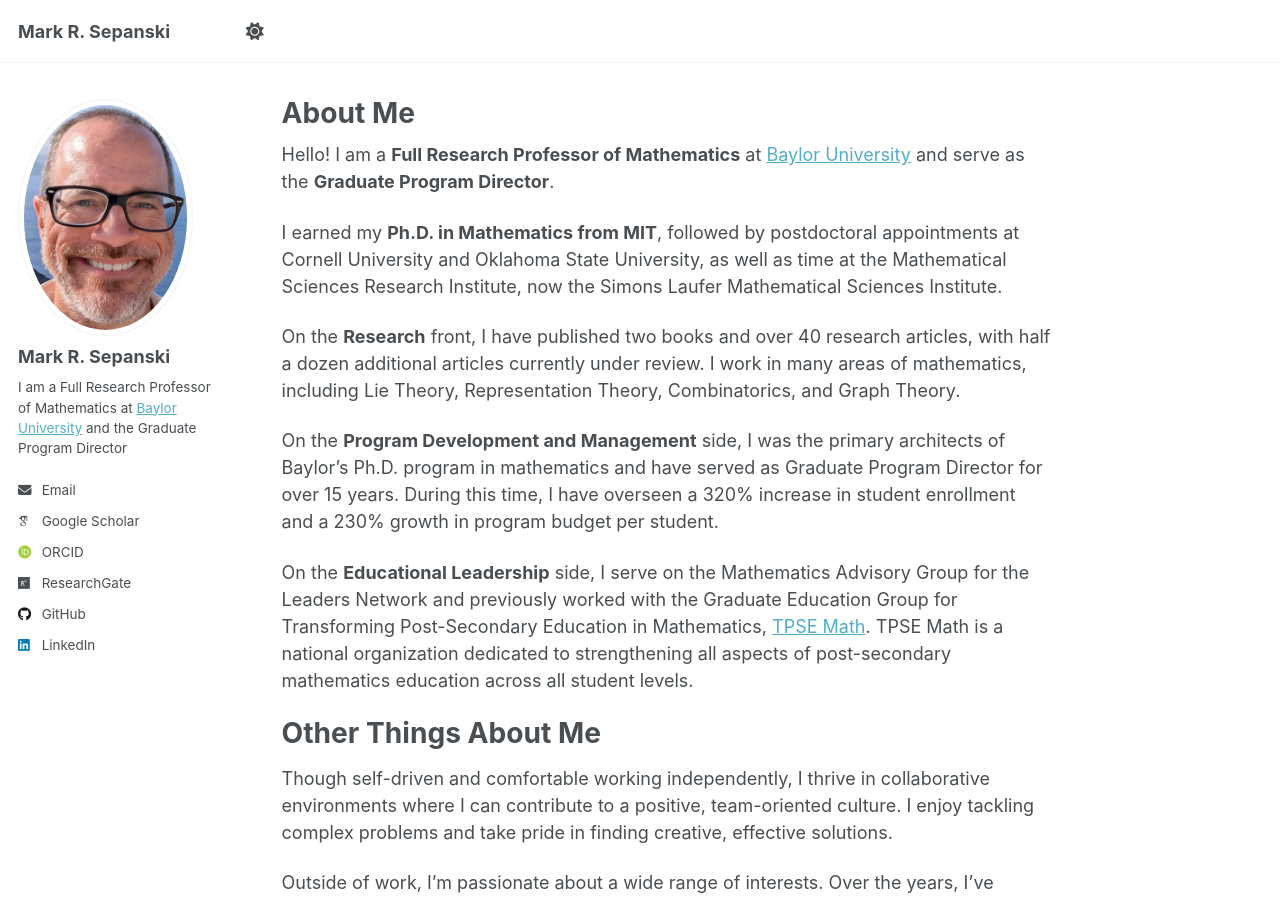
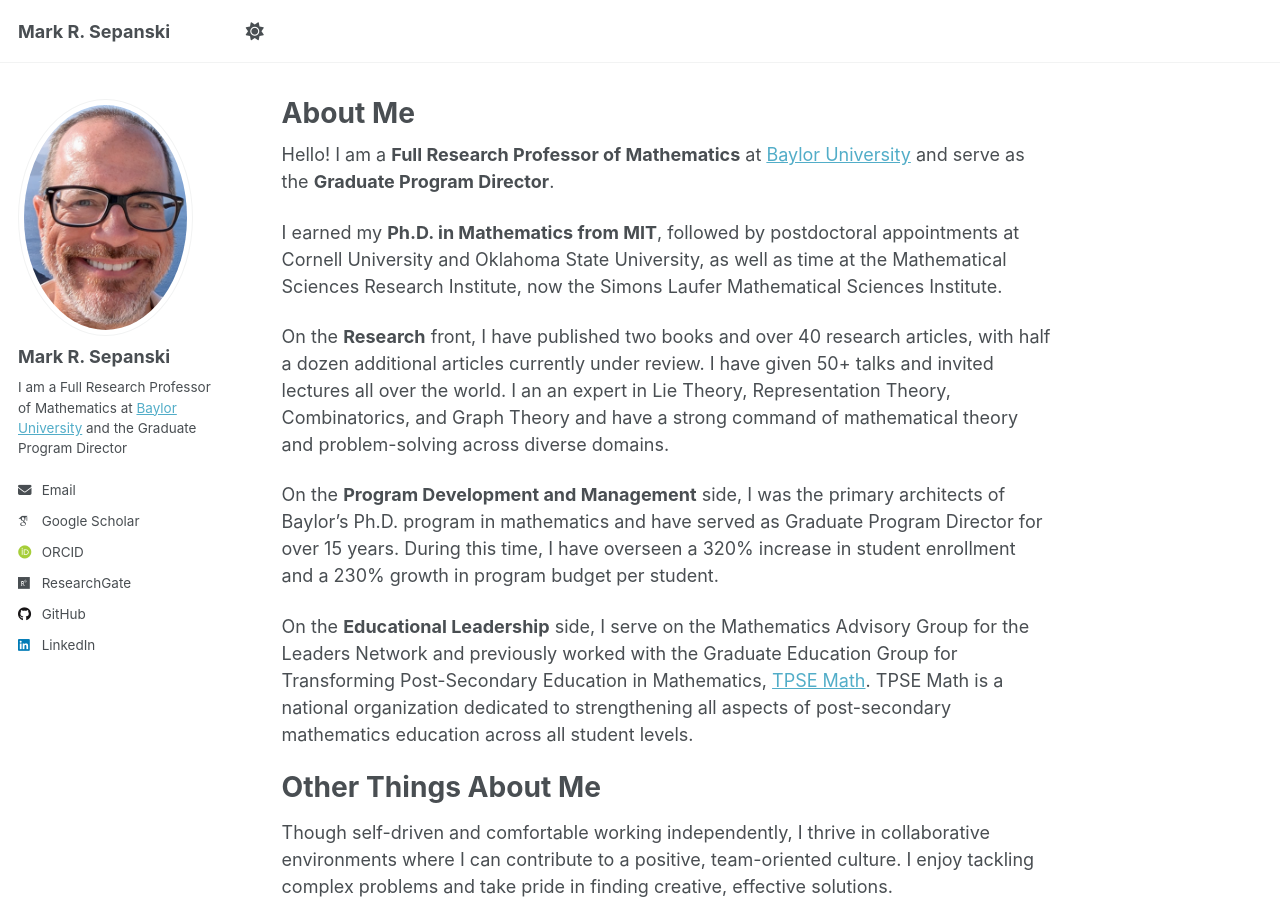
Before and after one commit to mrsepanski/mrsepanski.github.io, a Jekyll site: the page built from _pages/about.md, in a window 1280 px wide and 900 px high. Built offline with Jekyll 4.4.1, drawn with Linux system fonts in a browser that asks for light colours; some web fonts are replaced; a script that is not in the unit is left out.

Commit message:
Update about.md

```diff
--- a/_pages/about.md
+++ b/_pages/about.md
@@ -11,8 +11,9 @@ Hello! I am a **Full Research Professor of Mathematics** at [Baylor University](
 
 I earned my **Ph.D. in Mathematics from MIT**, followed by postdoctoral appointments at Cornell University and Oklahoma State University, as well as time at the Mathematical Sciences Research Institute, now the Simons Laufer Mathematical Sciences Institute.
 
-On the **Research** front, I have published two books and over 40 research articles, with half a dozen additional articles currently under review.
-I work in many areas of mathematics, including Lie Theory, Representation Theory, Combinatorics, and Graph Theory.
+On the **Research** front, I have published two books and over 40 research articles, with half a dozen additional articles currently under review. I have given 50+ talks and invited lectures all over the world.
+I an an expert in Lie Theory, Representation Theory, Combinatorics, and Graph Theory and
+have a strong command of mathematical theory and problem-solving across diverse domains.
 
 On the **Program Development and Management** side, I was the primary architects of Baylor's Ph.D. program in mathematics and have served as Graduate Program Director for over 15 years. During this time, I have overseen a 320% increase in student enrollment and a 230% growth in program budget per student.
 
```
